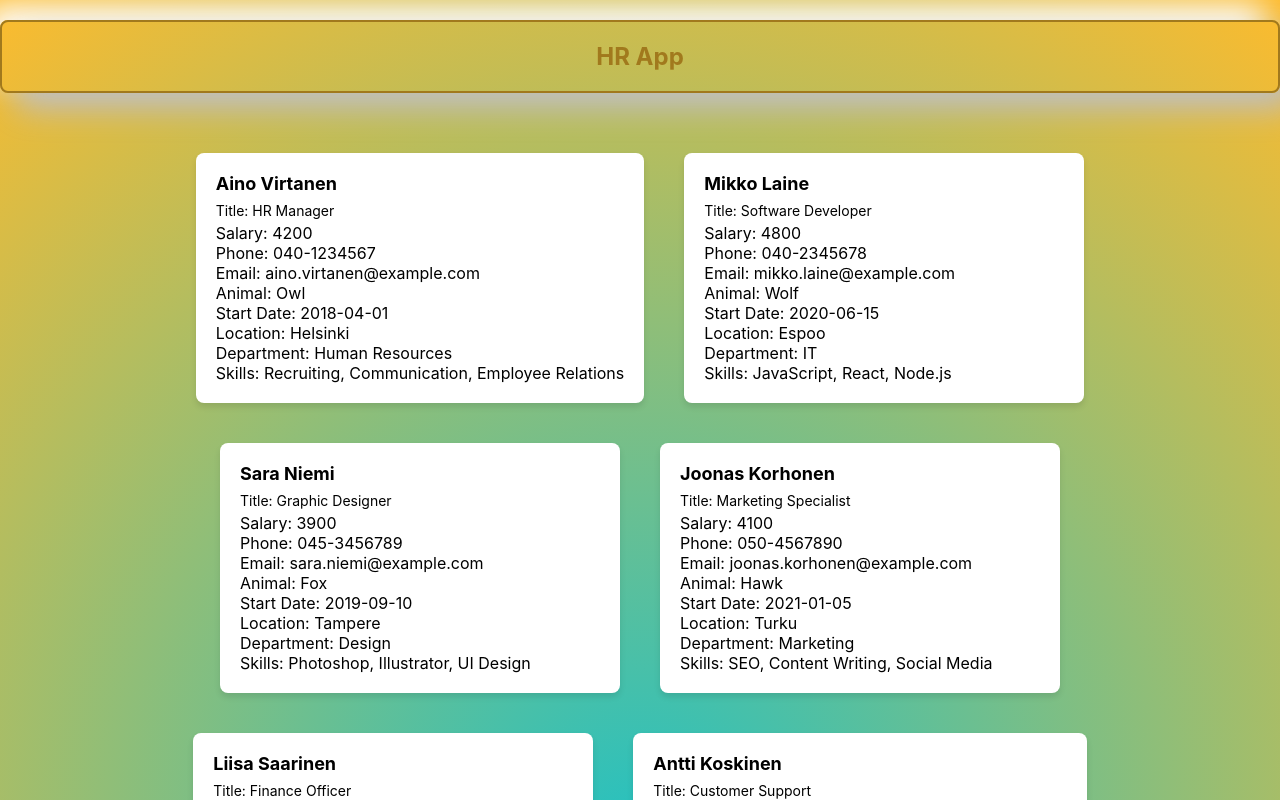
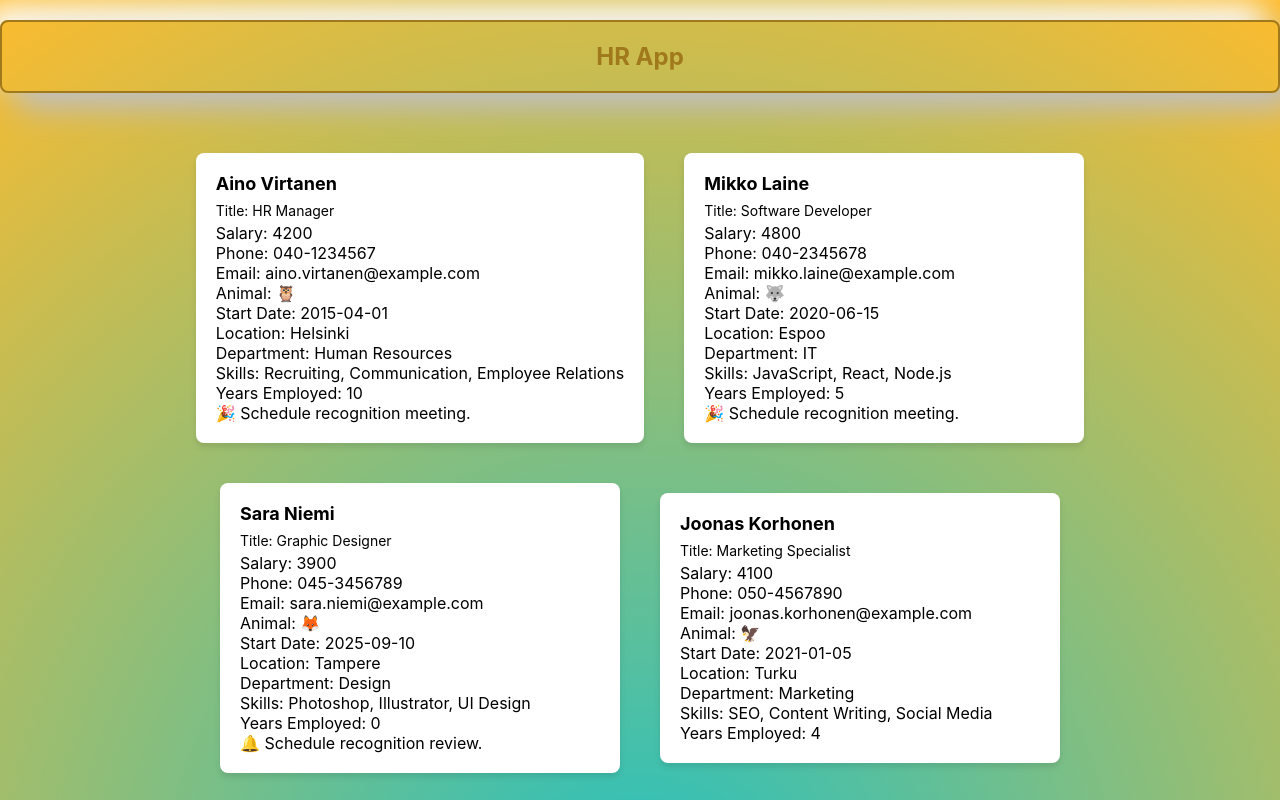
Before and after one commit to Manhal-Baban/hrapp, a React (Vite) app: page / in a window 1280 px wide. Shown: the top 800 px of the page. Built offline with nearby package versions, Linux system fonts and the light colour scheme.

Commit message:
animalEmojis.json added, step2 done

```diff
--- /dev/null
+++ b/src/assets/animalEmojis.json
@@ -0,0 +1,12 @@
+{
+  "Owl": "🦉",
+  "Wolf": "🐺",
+  "Fox": "🦊",
+  "Hawk": "🦅",
+  "Cat": "🐈",
+  "Dog": "🐕",
+  "Dolphin": "🐬",
+  "Bear": "🐻",
+  "Rabbit": "🐇",
+  "Eagle": "🦅"
+}
--- a/src/assets/employeeData.json
+++ b/src/assets/employeeData.json
@@ -7,7 +7,7 @@
     "phone": "040-1234567",
     "email": "aino.virtanen@example.com",
     "animal": "Owl",
-    "startDate": "2018-04-01",
+    "startDate": "2015-04-01",
     "location": "Helsinki",
     "department": "Human Resources",
     "skills": ["Recruiting", "Communication", "Employee Relations"]
@@ -33,7 +33,7 @@
     "phone": "045-3456789",
     "email": "sara.niemi@example.com",
     "animal": "Fox",
-    "startDate": "2019-09-10",
+    "startDate": "2025-09-10",
     "location": "Tampere",
     "department": "Design",
     "skills": ["Photoshop", "Illustrator", "UI Design"]
--- a/src/components/PersonCard.jsx
+++ b/src/components/PersonCard.jsx
@@ -1,6 +1,10 @@
 import styles from "./Card.module.css";
+import animalEmojis from "../assets/animalEmojis.json";
 
 const Card = (props) => {
+  const yearsEmployed =
+    new Date().getFullYear() - new Date(props.startDate).getFullYear();
+
   return (
     <div className={styles.card}>
       <div className={styles.name}>{props.name}</div>
@@ -8,11 +12,19 @@ const Card = (props) => {
       <div className={styles.salary}>Salary: {props.salary}</div>
       <div className={styles.phone}>Phone: {props.phone}</div>
       <div className={styles.email}>Email: {props.email}</div>
-      <div className={styles.animal}>Animal: {props.animal}</div>
+      <div className={styles.animal}>Animal: {animalEmojis[props.animal]}</div>
       <div className={styles.startDate}>Start Date: {props.startDate}</div>
       <div className={styles.location}>Location: {props.location}</div>
       <div className={styles.department}>Department: {props.department}</div>
       <div className={styles.skills}>Skills: {props.skills.join(", ")}</div>
+      <div className={styles.yearsEmployed}>
+        Years Employed: {yearsEmployed}{" "}
+      </div>
+
+      {yearsEmployed == 5 ? "🎉 Schedule recognition meeting." : ""}
+      {yearsEmployed == 10 ? "🎉 Schedule recognition meeting." : ""}
+      {yearsEmployed == 15 ? "🎉 Schedule recognition meeting." : ""}
+      {yearsEmployed < 0.5 ? "🔔 Schedule recognition review." : ""}
     </div>
   );
 };
```
